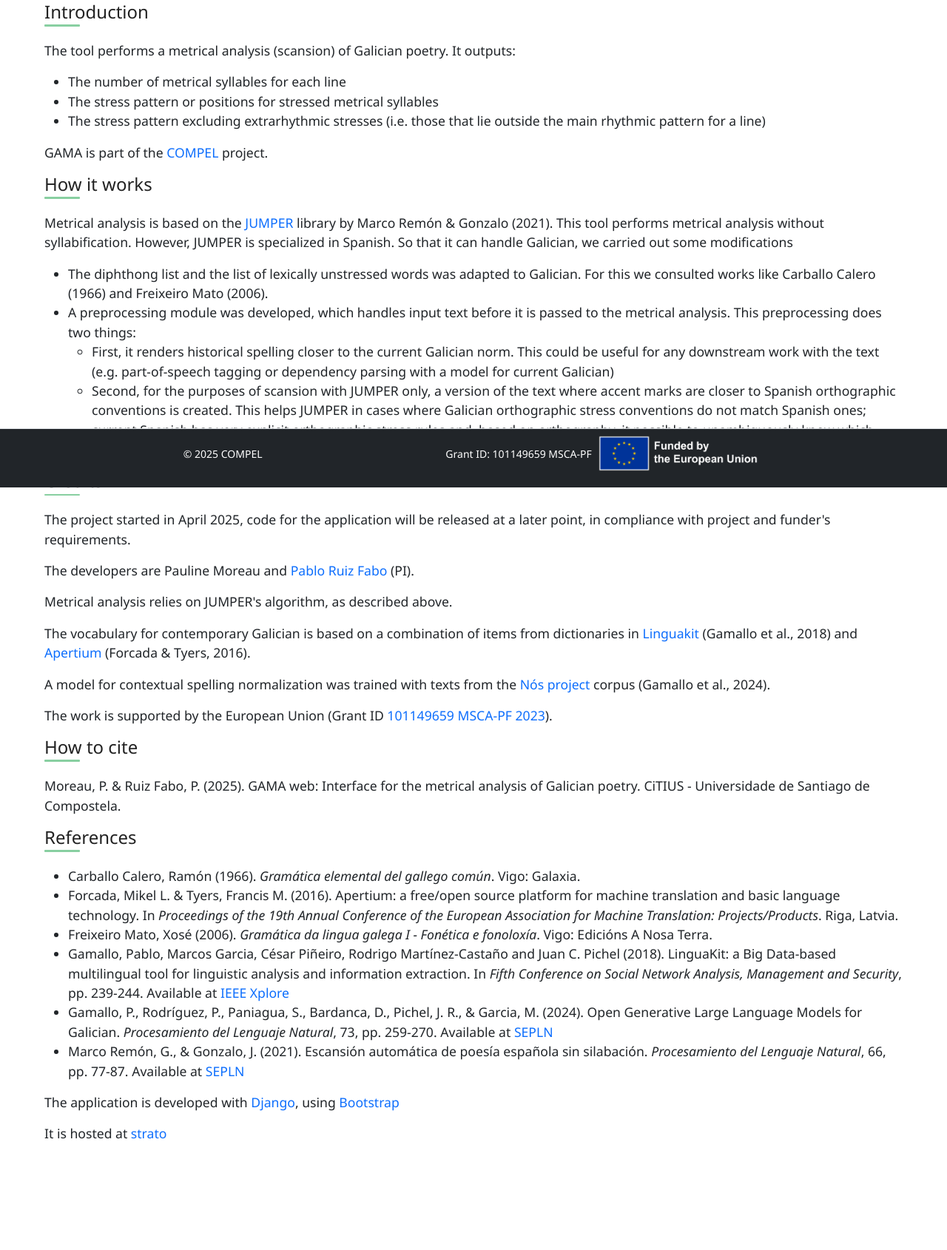
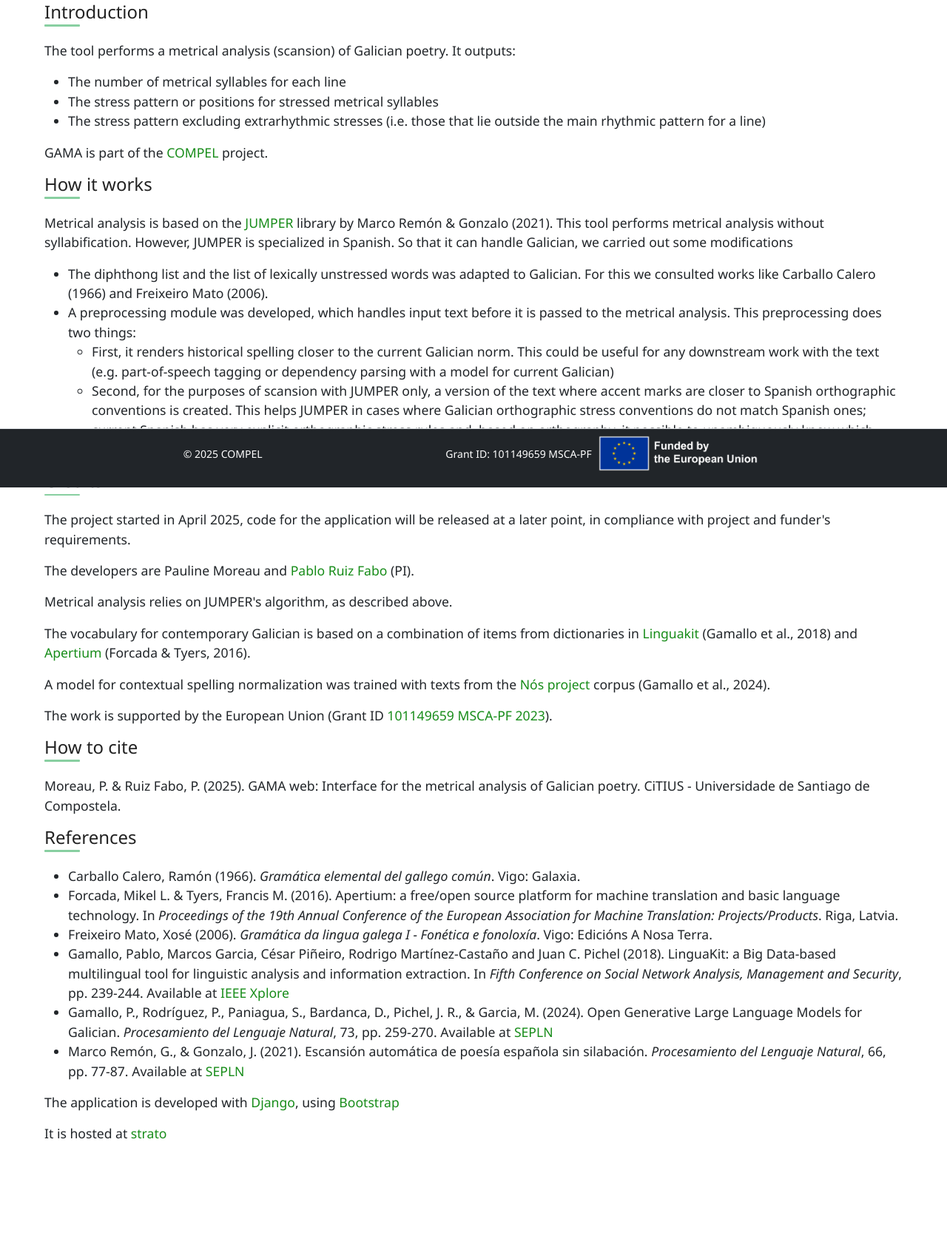
Before and after one commit to compellit/gamaweb, a Django app: page /en/gama/about/ in a window 1280 px wide. Shown: the part 141-1831 px from the top of the page at 74% size. Run offline with Django 5.2, Linux system fonts and the light colour scheme; some libraries are stand-ins or nearby versions.

Commit message:
changes default link color

```diff
--- a/gama/static/css/style.css
+++ b/gama/static/css/style.css
@@ -260,6 +260,7 @@ a {
 
 a {
   text-decoration: none;
+  color: var(--color-green-dark)
 }
 
 /* modifs pr base template */
```
